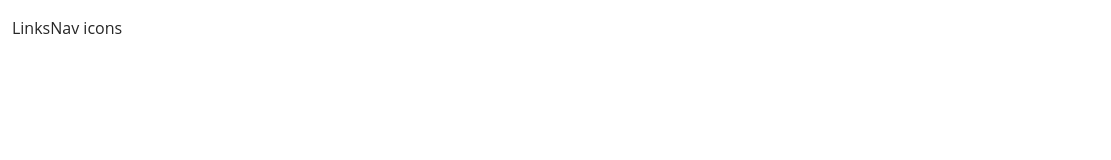
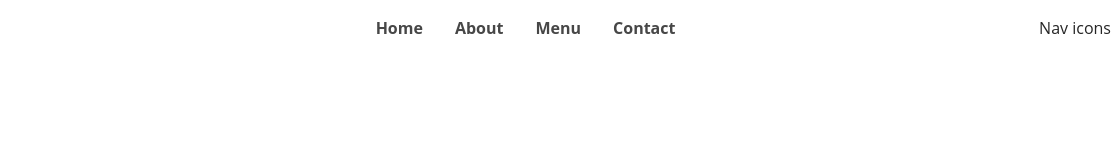
Before and after one commit to SarthakC/gatsby-restaurant-site, a Gatsby site: page / in a window 1280 px wide. Shown: the full height of the page, 169-1280 px from the left. Built offline with nearby package versions, Linux system fonts and the light colour scheme; Gatsby itself is replaced by a stand-in of ours.

Commit message:
added navbar links with styles

```diff
--- a/src/components/Global/Navbar/NavbarHeader/NavbarHeader.styles.js
+++ b/src/components/Global/Navbar/NavbarHeader/NavbarHeader.styles.js
@@ -1,4 +1,5 @@
 import styled from "styled-components"
+import { styles } from "../../../../utils"
 import { FaAlignRight } from "react-icons/fa"
 
 export const HeaderWrapper = styled.div`
@@ -10,7 +11,7 @@ export const HeaderWrapper = styled.div`
 
 export const FaAlignRightWrapper = styled(FaAlignRight)`
   font-size: 1.75rem;
-  color: yellow;
+  color: ${styles.colors.mainYellow};
   cursor: pointer;
   @media (min-width: 768px) {
     display: none;
--- a/src/components/Global/Navbar/NavbarLinks/NavbarLinks.jsx
+++ b/src/components/Global/Navbar/NavbarLinks/NavbarLinks.jsx
@@ -1,7 +1,44 @@
-import React from "react"
+import React, { useState } from "react"
+import { LinkWrapper, NavbarLink } from "./NavbarLinks.styles"
 
-const NavbarLinks = () => {
-  return <div>Links</div>
+const NavbarLinks = ({ navbarOpen }) => {
+  const [state] = useState({
+    links: [
+      {
+        id: 0,
+        path: "/",
+        name: "home",
+      },
+      {
+        id: 2,
+        path: "/about",
+        name: "about",
+      },
+      {
+        id: 3,
+        path: "/menu",
+        name: "menu",
+      },
+      {
+        id: 4,
+        path: "/contact",
+        name: "contact",
+      },
+    ],
+  })
+  const { links } = state
+
+  return (
+    <LinkWrapper open={navbarOpen}>
+      {links.map(({ id, path, name }) => {
+        return (
+          <li key={id}>
+            <NavbarLink to={path}>{name}</NavbarLink>
+          </li>
+        )
+      })}
+    </LinkWrapper>
+  )
 }
 
 export default NavbarLinks
--- /dev/null
+++ b/src/components/Global/Navbar/NavbarLinks/NavbarLinks.styles.js
@@ -0,0 +1,46 @@
+import { styles } from "../../../../utils"
+import styled from "styled-components"
+
+import { Link } from "gatsby"
+
+const {
+  transDefault,
+  transObject,
+  colors: { mainGrey, mainYellow, mainWhite },
+} = styles
+
+export const LinkWrapper = styled.ul`
+  li {
+    list-style-type: none;
+  }
+  height: ${props => (props.open ? "152px" : "0px")};
+  overflow: hidden;
+  ${transObject({ time: "1s" })};
+  @media (min-width: 768px) {
+    height: auto;
+    display: flex;
+    margin: 0 auto;
+  }
+`
+
+export const NavbarLink = styled(Link)`
+  display: block;
+  text-decoration: none;
+  padding: 0.5rem 1rem 0.5rem 1rem;
+  color: ${mainGrey};
+  font-weight: 700;
+  text-transform: capitalize;
+  cursor: pointer;
+  ${transDefault};
+  &:hover {
+    background: ${mainGrey};
+    color: ${mainYellow};
+    padding: 0.5rem 1rem 0.5rem 1.3rem;
+  }
+  @media (min-width: 768px) {
+    &:hover {
+      background: ${mainWhite};
+      padding: 0.5rem 1rem 0.5rem 1rem;
+    }
+  }
+`
--- /dev/null
+++ b/src/utils/index.js
@@ -0,0 +1,2 @@
+import * as styles from "./styles"
+export { styles }
```
